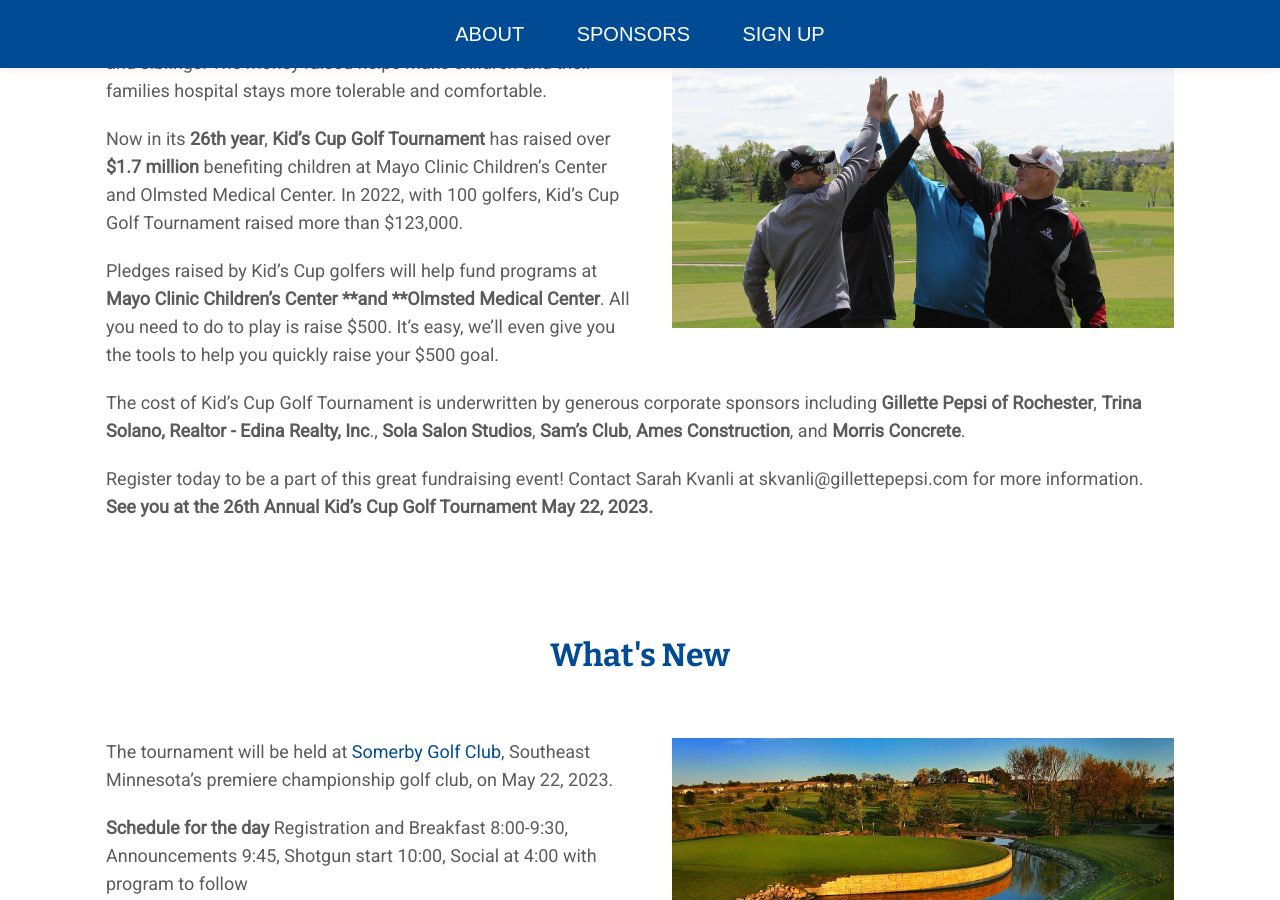
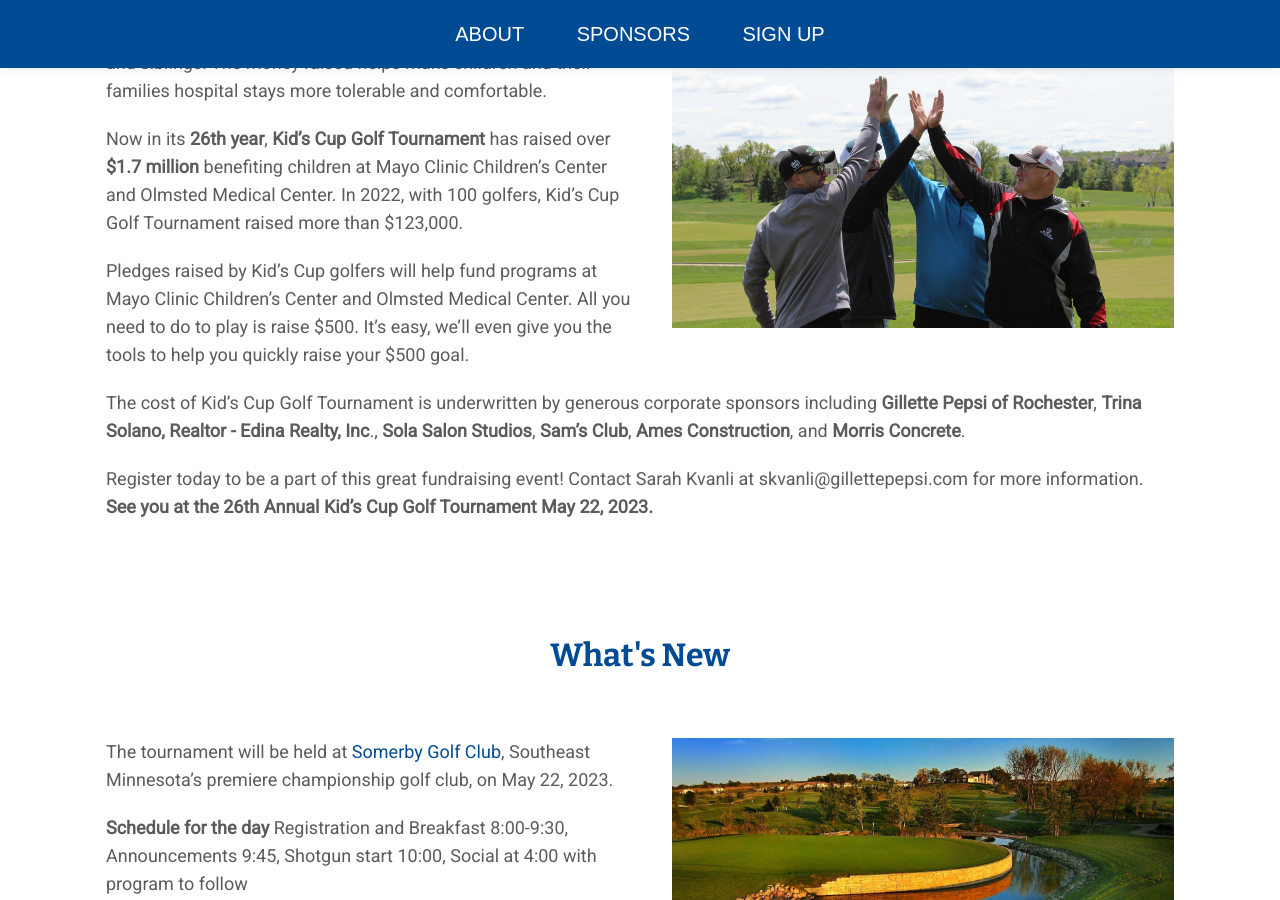
Before and after one commit to kidscuprochester/kidscuprochester.github.io, a Jekyll site: the page built from index.md, in a window 1280 px wide and 900 px high, scrolled down 1429 px. Built offline with Jekyll 4.4.1, drawn with Linux system fonts in a browser that asks for light colours; nearby versions of some CDN libraries.

```diff
--- a/_config.yml
+++ b/_config.yml
@@ -44,13 +44,13 @@ who_we_are:
     raised over **$1.7 million** benefiting children at Mayo Clinic Children’s Center
     and Olmsted Medical Center. In 2022, with 100 golfers, Kid’s Cup Golf Tournament
     raised more than $123,000.\n\nPledges raised by Kid's Cup golfers will help fund
-    programs at **Mayo Clinic Children’s Center **and **Olmsted Medical Center**.
-    \ All you need to do to play is raise $500.  It's easy, we'll even give you the
-    tools to help you quickly raise your $500 goal. \n\nThe cost of Kid’s Cup Golf
-    Tournament is underwritten by generous corporate sponsors including **Gillette
-    Pepsi of Rochester**, **Trina Solano, Realtor - Edina Realty, Inc**., **Sola Salon
-    Studios**, **Sam’s Club**, **Ames Construction**, and **Morris Concrete**. \n\nRegister
-    today to be a part of this great fundraising event! Contact Sarah Kvanli at skvanli@gillettepepsi.com
+    programs at Mayo Clinic Children’s Center and Olmsted Medical Center. All you
+    need to do to play is raise $500.  It's easy, we'll even give you the tools to
+    help you quickly raise your $500 goal. \n\nThe cost of Kid’s Cup Golf Tournament
+    is underwritten by generous corporate sponsors including **Gillette Pepsi of Rochester**,
+    **Trina Solano, Realtor - Edina Realty, Inc**., **Sola Salon Studios**, **Sam’s
+    Club**, **Ames Construction**, and **Morris Concrete**. \n\nRegister today to
+    be a part of this great fundraising event! Contact Sarah Kvanli at skvanli@gillettepepsi.com
     for more information.  **See you at the 26th Annual Kid’s Cup Golf Tournament
     May 22, 2023.**\n"
   image: "/uploads/Team%20High%20Five-54a5d6.jpg"
```
